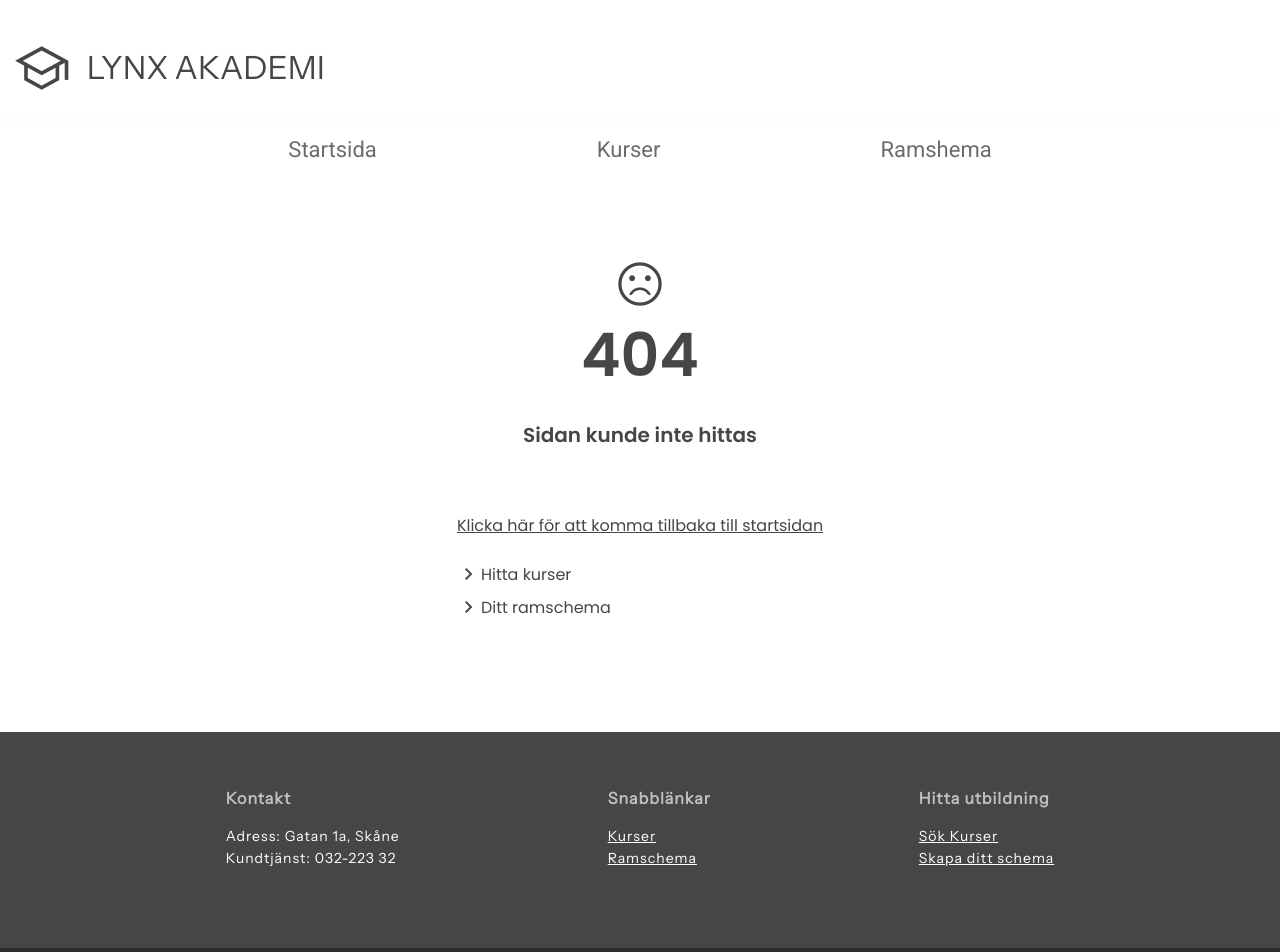
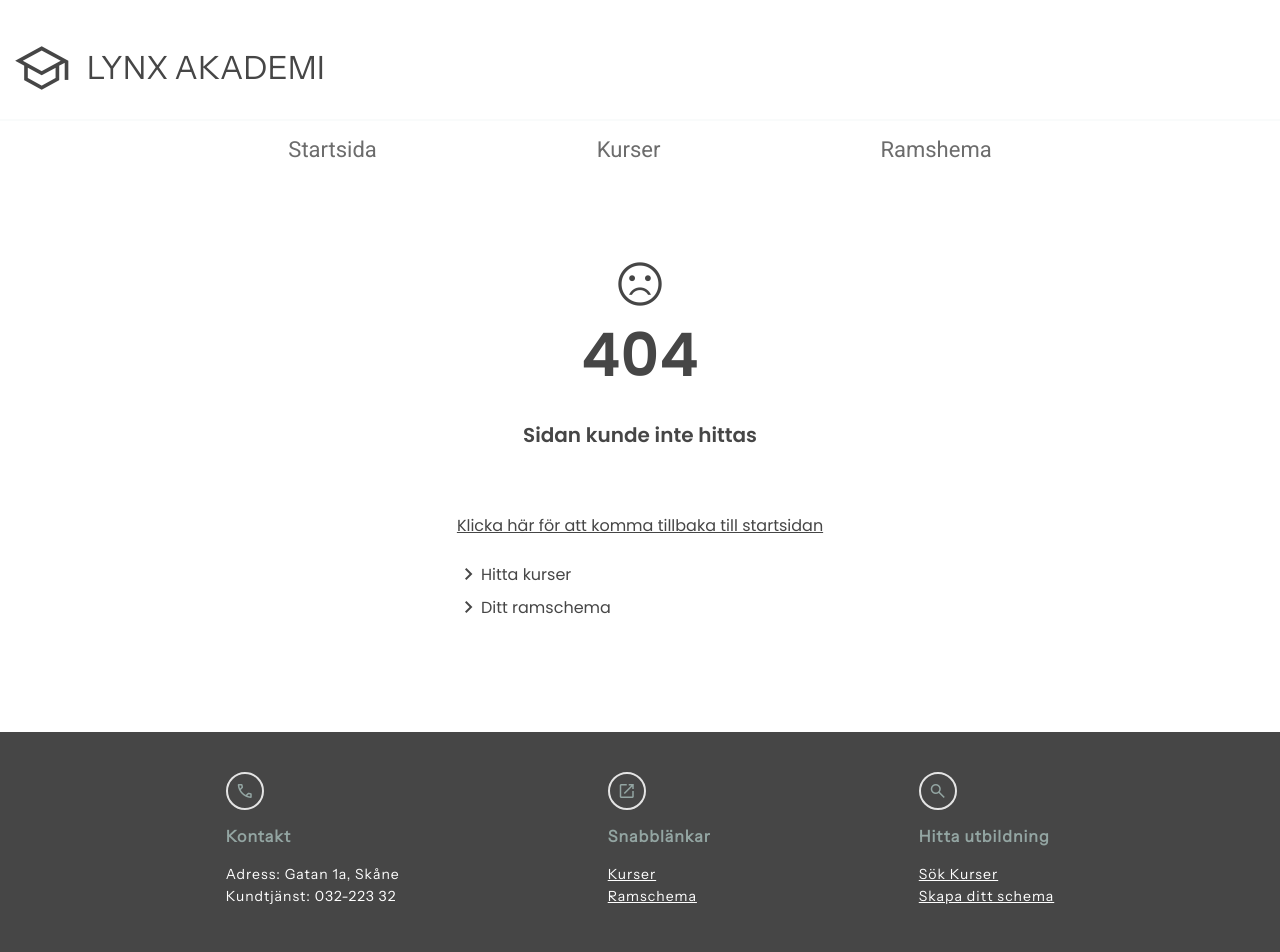
Before and after one commit to jenniferchristine/dt208g-projekt, an Angular app: page /404 in a window 1280 px wide. Shown: the top 952 px of the page. Built offline with nearby package versions, Linux system fonts and the light colour scheme.

Commit message:
designed footer some more

```diff
--- a/src/app/footer/footer.component.html
+++ b/src/app/footer/footer.component.html
@@ -1,6 +1,9 @@
 <footer>
     <div class="content-holder">
         <div class="column">
+            <div class="icon-container">
+                <span class="material-symbols-outlined">phone</span>
+            </div>
             <p class="foot-headline">Kontakt</p>
             <div>
                 <p>Adress: Gatan 1a, Skåne</p>
@@ -8,6 +11,9 @@
             </div>
         </div>
         <div class="column">
+            <div class="icon-container">
+                <span class="material-symbols-outlined">open_in_new</span>
+            </div>
             <p class="foot-headline">Snabblänkar</p>
             <div>
                 <p class="link" (click)="navigateTo('find-courses')">Kurser</p>
@@ -15,6 +21,9 @@
             </div>
         </div>
         <div class="column">
+            <div class="icon-container">
+                <span class="material-symbols-outlined">search</span>
+            </div>
             <p class="foot-headline">Hitta utbildning</p>
             <div>
                 <p class="link" (click)="navigateTo('find-courses')">Sök Kurser</p>
--- a/src/app/footer/footer.component.scss
+++ b/src/app/footer/footer.component.scss
@@ -8,10 +8,22 @@ footer {
     font-family: "Instrument Sans", sans-serif;
     letter-spacing: 1px;
 
+    .icon-container {
+        display: inline-flex;
+        border: 2px solid rgba(255, 255, 255, 0.856);
+        border-radius: 50%;
+        padding: 0.5em;
+        color: $deviating-color;
+
+        .material-symbols-outlined {
+            font-size: 20px;
+        }
+    }
+
     .foot-headline {
         margin-bottom: 1.5em;
         font-weight: 700;
-        color: darken($brightest-color, 25%);
+        color: $deviating-color;
     }
 
     .content-holder {
@@ -33,6 +45,7 @@ footer {
         background-color: $dark-color;
         padding: 0.6em 0;
         font-size: 10px;
+        color: rgba(255, 255, 255, 0.384);
     }
 
     .link {
@@ -61,4 +74,5 @@ footer {
 
     footer { margin-top: 2em!important; }
     .content-holder { margin-bottom: 0!important;}
+    .material-symbols-outlined { font-size: 16px!important; }
 }
```
